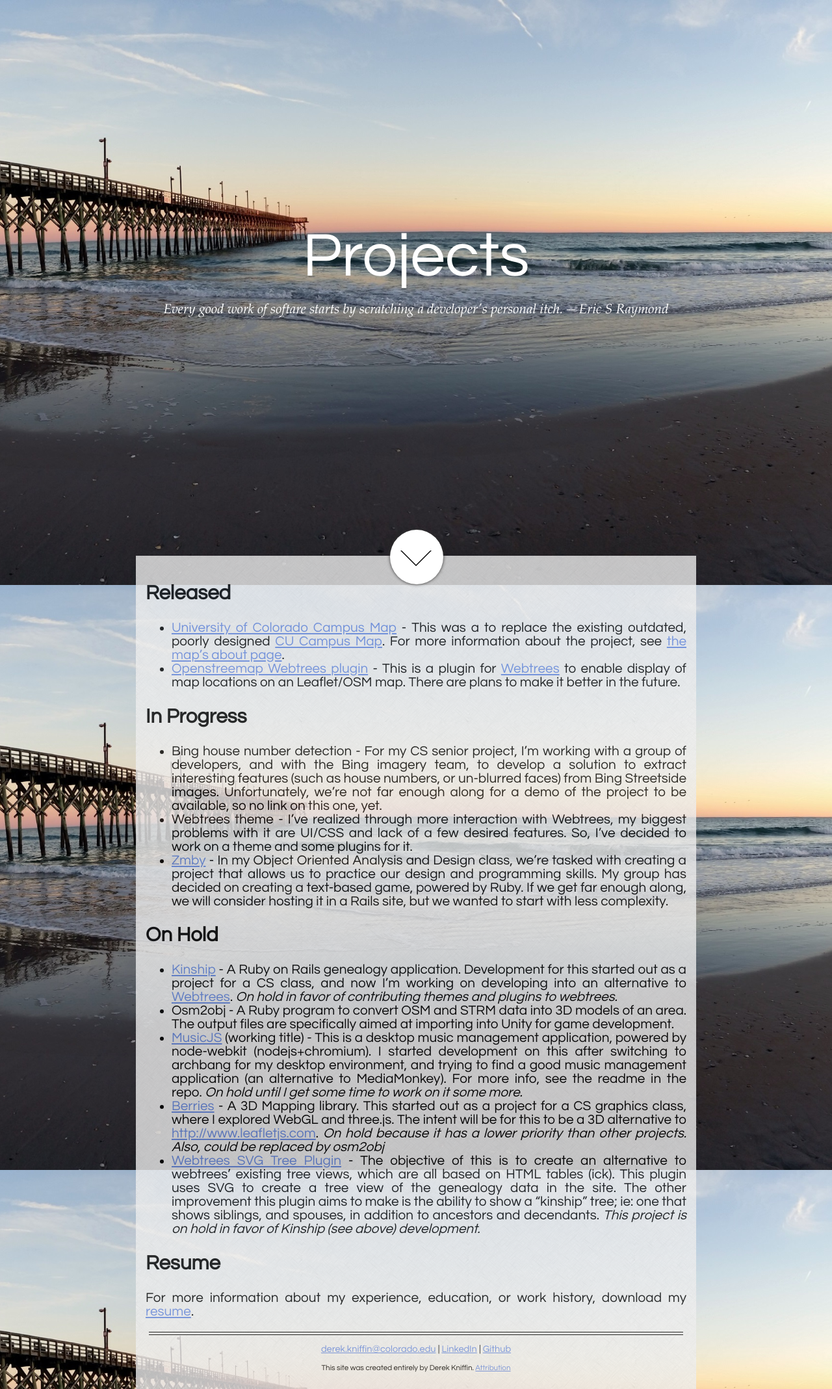
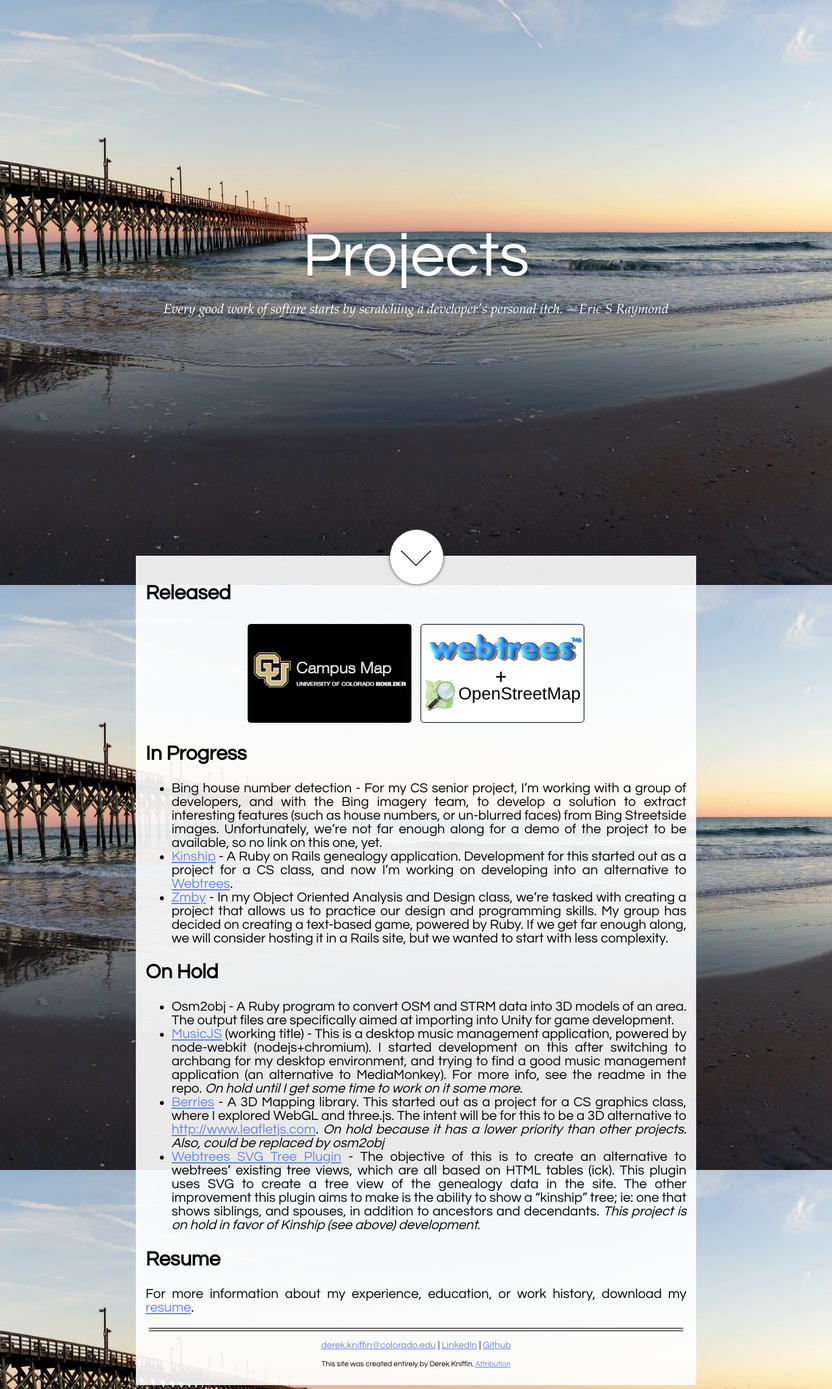
Before and after one commit to oddityoverseer13/personal-website, a Jekyll site: the page built from projects.md, in a window 1280 px wide. Shown: the whole page at 65% size. Built offline with Jekyll 4.4.1, drawn with Linux system fonts in a browser that asks for light colours; Markdown is read by kramdown in place of the engine named in the settings.

Commit message:
Updated projects page to include buttons for finished projects

```diff
--- a/_config.yml
+++ b/_config.yml
@@ -1,5 +1,5 @@
 name: Derek Kniffin
-# url: http://kniffin.us/derek-stage
+# url: http://kniffin.us/derek
 # url: http://wheatley.int.colorado.edu/personal-website
 url: http://localhost:4000
 
--- a/css/main.css
+++ b/css/main.css
@@ -44,9 +44,8 @@ body  {
 	margin-left: auto;
 	margin-right: auto;
 	width: 65%;
-   opacity: 0.8;
-	background-color: #FFF;
-   background-image: url(img/cross_scratches/cross_scratches.png);
+	background-color: rgba(255,255,255,0.9);
+   /*background-image: url(img/cross_scratches/cross_scratches.png);*/
 	padding: 15px;
 }
 a {
@@ -200,6 +199,22 @@ a {
    display: block;
 }
 
+/*== Projects ==*/
+#projectBtnContainer {
+   width: 100%;
+   text-align: center;
+}
+.projectBtn {
+   border: 1px solid black;
+   height: 150px;
+   width: 250px;
+   border-radius: 5px;
+   background: #FFF;
+   margin: 5px;
+    text-align:left;
+   display: inline-block;
+}
+
 /*==Other Misc Formatting==*/
 .blue {
    background-color: #0BB; color: #700;
--- a/projects.md
+++ b/projects.md
@@ -8,20 +8,23 @@ weight: 2
 ---
 
 ## Released
+<div id="projectBtnContainer">
+	<div class="projectBtn"><a href="http://www.colorado.edu/map"><img src="lib/images/campus-map.png" alt="Openstreetmap Webtrees plugin"></a></div>
+	<div class="projectBtn"><a href="https://github.com/oddityoverseer13/webtrees-openstreetmap"><img src="lib/images/webtrees-osm-plugin.png" alt="Openstreetmap Webtrees plugin"></a></div>
+</div>
 
-- [University of Colorado Campus Map](http://www.colorado.edu/map) - This was a to replace the existing outdated, poorly designed [CU Campus Map](http://www.colorado.edu/campusmap). For more information about the project, see [the map's about page](http://www.colorado.edu/map/about).
-- [Openstreemap Webtrees plugin](https://github.com/oddityoverseer13/webtrees-openstreetmap) - This is a plugin for [Webtrees](http://www.webtrees.net) to enable display of map locations on an Leaflet/OSM map. There are plans to make it better in the future.
+<!-- - [University of Colorado Campus Map](http://www.colorado.edu/map) - This was a to replace the existing outdated, poorly designed [CU Campus Map](http://www.colorado.edu/campusmap). For more information about the project, see [the map's about page](http://www.colorado.edu/map/about).
+- [Openstreemap Webtrees plugin](https://github.com/oddityoverseer13/webtrees-openstreetmap) - This is a plugin for [Webtrees](http://www.webtrees.net) to enable display of map locations on an Leaflet/OSM map. There are plans to make it better in the future. -->
 
 ## In Progress
 
 - Bing house number detection - For my CS senior project, I'm working with a group of developers, and with the Bing imagery team, to develop a solution to extract interesting features (such as house numbers, or un-blurred faces) from Bing Streetside images. Unfortunately, we're not far enough along for a demo of the project to be available, so no link on this one, yet.
-- Webtrees theme - I've realized through more interaction with Webtrees, my biggest problems with it are UI/CSS and lack of a few desired features. So, I've decided to work on a theme and some plugins for it.
+- [Kinship](https://github.com/oddityoverseer13/kinship) - A Ruby on Rails genealogy application. Development for this started out as a project for a CS class, and now I'm working on developing into an alternative to [Webtrees](http://www.webtrees.net).
 - [Zmby](https://github.com/oddityoverseer13/zmby) - In my Object Oriented Analysis and Design class, we're tasked with creating a project that allows us to practice our design and programming skills. My group has decided on creating a text-based game, powered by Ruby. If we get far enough along, we will consider hosting it in a Rails site, but we wanted to start with less complexity.
 
 
 ## On Hold
 
-- [Kinship](https://github.com/oddityoverseer13/kinship) - A Ruby on Rails genealogy application. Development for this started out as a project for a CS class, and now I'm working on developing into an alternative to [Webtrees](http://www.webtrees.net). *On hold in favor of contributing themes and plugins to webtrees.*
 - Osm2obj - A Ruby program to convert OSM and STRM data into 3D models of an area. The output files are specifically aimed at importing into Unity for game development.
 - [MusicJS](https://github.com/oddityoverseer13/musicjs) (working title) - This is a desktop music management application, powered by node-webkit (nodejs+chromium). I started development on this after switching to archbang for my desktop environment, and trying to find a good music management application (an alternative to MediaMonkey). For more info, see the readme in the repo. *On hold until I get some time to work on it some more.*
 - [Berries](http://github.com/oddityoverseer13/berries) - A 3D Mapping library. This started out as a project for a CS graphics class, where I explored WebGL and three.js. The intent will be for this to be a 3D alternative to [http://www.leafletjs.com](Leaflet). *On hold because it has a lower priority than other projects. Also, could be replaced by osm2obj*
```
Also changed, not shown: lib/images/campus-map.png (added), lib/images/webtrees-osm-plugin.png (added), 2 other files.
